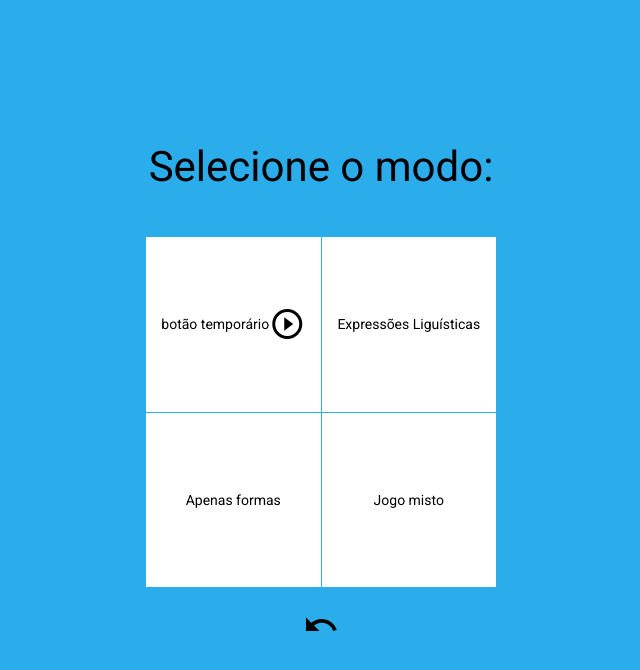
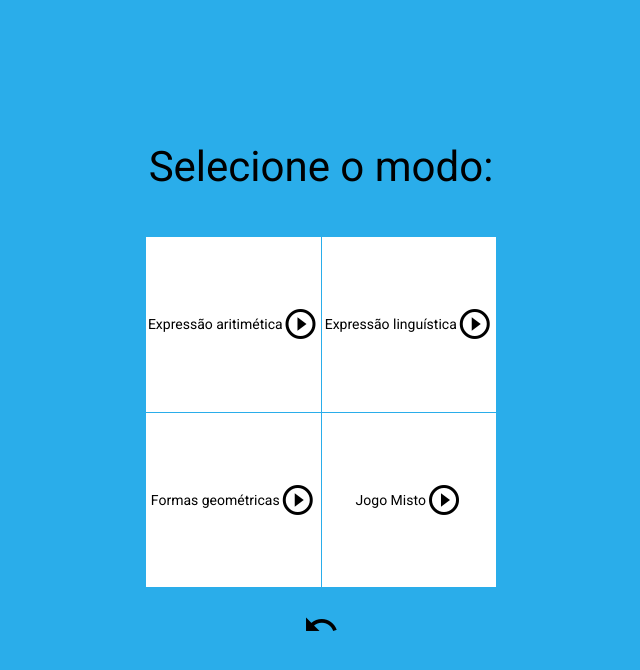
Before and after one commit to DanielOrfeu/tcc-project, an Angular app: page /select in a window 1280 px wide. Shown: the top 670 px of the page, without its empty margins (319-959 px from the left). Built offline with nearby package versions, Linux system fonts and the light colour scheme.

Commit message:
modificação nos specs do numbers]

```diff
--- a/src/app/constants/mode.constant.ts
+++ b/src/app/constants/mode.constant.ts
@@ -1,9 +1,9 @@
-import { NumbersEXP } from "./numbers.constant"
+import { NumbersEXP, Expressions } from "./numbers.constant"
 
 export const Modes = [
     {
         title: "Expressão aritimética",
-        specs: NumbersEXP
+        specs: [NumbersEXP, Expressions]
     },
     {
         title: "Expressão linguística",
--- a/src/app/pages/select-mode/select-mode.component.html
+++ b/src/app/pages/select-mode/select-mode.component.html
@@ -4,24 +4,9 @@
 
       <div style="margin-bottom: 20px;" class="table">
         <mat-grid-list cols="2" rowHeight="2:2">
-            <mat-grid-tile>
-                <span>botão temporário</span>
-                <span class="material-icons" (click)="chooseGameMode('NumbersEXP')" >play_circle_outline</span>
-            </mat-grid-tile>
-            <mat-grid-tile>
-                <span>
-                    Expressões Liguísticas
-                </span>
-            </mat-grid-tile>
-            <mat-grid-tile>
-                <span>
-                    Apenas formas
-                </span>
-            </mat-grid-tile>
-            <mat-grid-tile>
-                <span>
-                    Jogo misto
-                </span>
+            <mat-grid-tile *ngFor="let mode of modes; let i = index">
+                <span>{{mode.title}}</span>
+                <span class="material-icons" (click)="chooseGameMode(mode.specs)" >play_circle_outline</span>
             </mat-grid-tile>
           </mat-grid-list>
     </div>
--- a/src/app/pages/select-mode/select-mode.component.ts
+++ b/src/app/pages/select-mode/select-mode.component.ts
@@ -1,6 +1,7 @@
 import { Component, OnInit } from '@angular/core';
 import { Router } from '@angular/router';
 import { NumbersEXP, Expressions } from 'src/app/constants/numbers.constant';
+import { Modes } from '../../constants/mode.constant'
 
 @Component({
   selector: 'app-select-mode',
@@ -9,6 +10,7 @@ import { NumbersEXP, Expressions } from 'src/app/constants/numbers.constant';
 })
 export class SelectModeComponent implements OnInit {
  router: any;
+ modes = Modes;
   constructor(router: Router) {
     this.router = router;
   }
@@ -16,18 +18,10 @@ export class SelectModeComponent implements OnInit {
   ngOnInit(): void {
   }
 
-  chooseGameMode(mode:string){
-    switch (mode) {
-      case "NumbersEXP":
-        console.log("aqui")
-        this.router.navigateByUrl('/ingame',{
-          state: [NumbersEXP, Expressions]
-        })
-        break;
-
-      default:
-        break;
-    }
+  chooseGameMode(specs: any){
+      this.router.navigateByUrl('/ingame',{
+        state: specs
+      })
   }
 
 }
```
